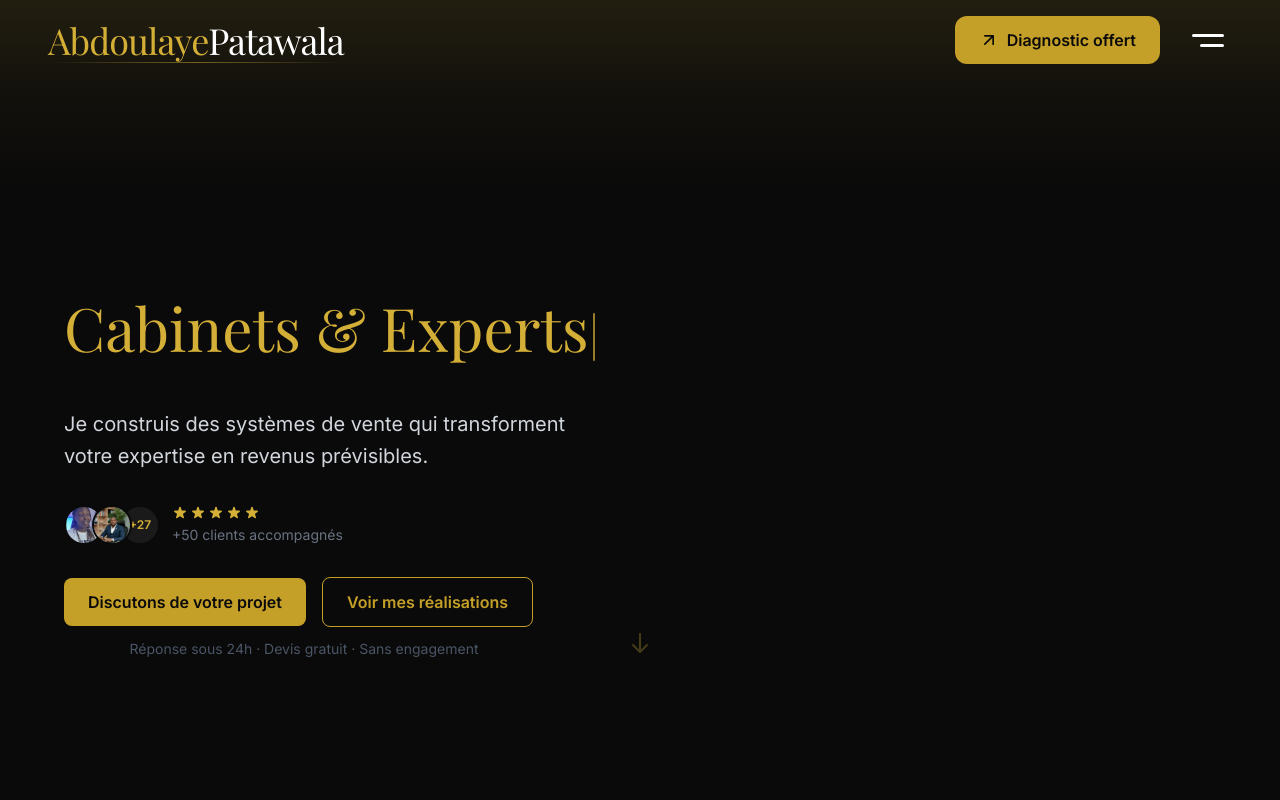
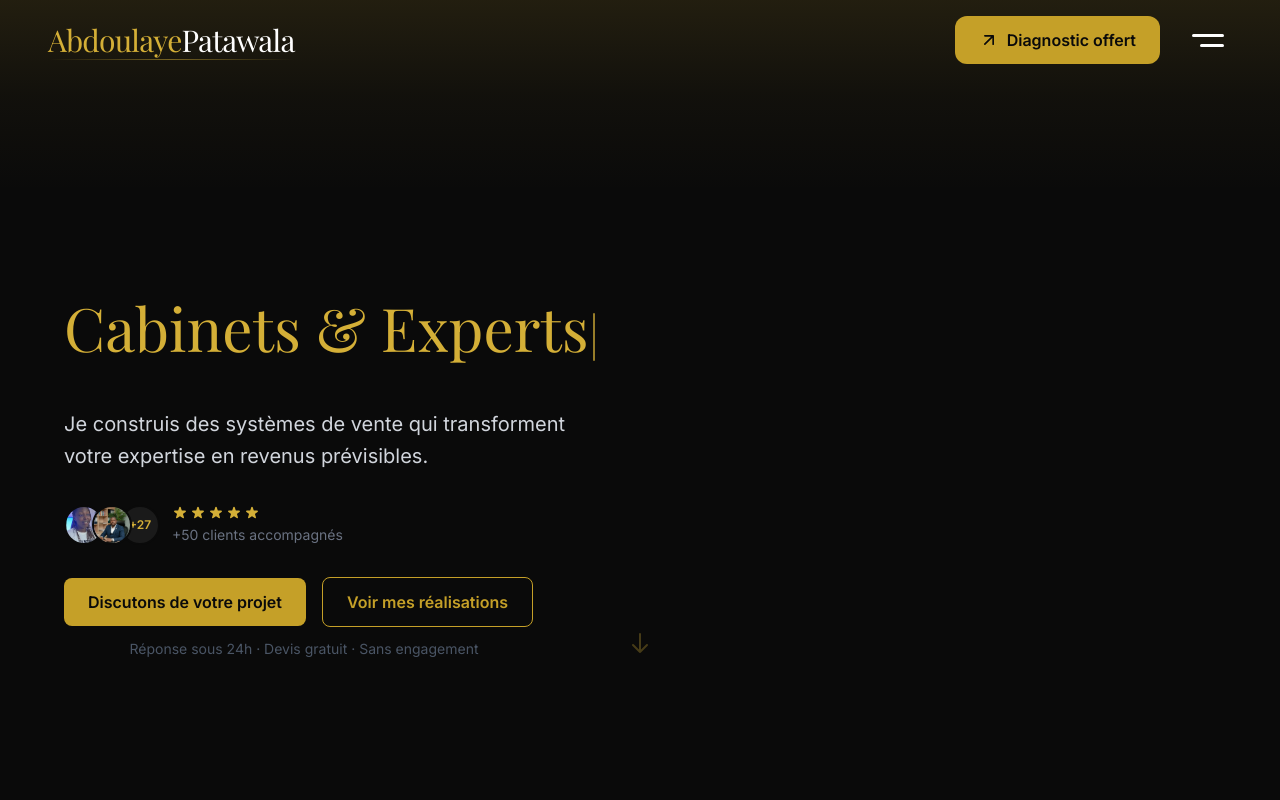
Before and after one commit to PATAWALA/Abdoulaye-Patawala, a Next.js app: page / in a window 1280 px wide. Shown: the top 800 px of the page. Built offline with nearby package versions, Linux system fonts and the light colour scheme; no server answers; the database is empty; a web font is replaced by a local one.

Commit message:
57 Update

```diff
--- a/src/components/molecules/Navbar.tsx
+++ b/src/components/molecules/Navbar.tsx
@@ -43,14 +43,14 @@ const Navbar: React.FC = () => {
         }`}
       >
         <div className="max-w-7xl mx-auto px-8 lg:px-12 flex items-center justify-between h-16 lg:h-20">
-          {/* Logo */}
+          {/* Logo – taille ajustée */}
           <Link href="/" className="relative group flex-shrink-0" onClick={closeMenu}>
-            <span className="text-gold-400 font-display text-3xl lg:text-4xl tracking-tight">Abdoulaye</span>
-            <span className="text-white font-display text-3xl lg:text-4xl tracking-tight">Patawala</span>
+            <span className="text-gold-400 font-display text-2xl lg:text-3xl tracking-tight">Abdoulaye</span>
+            <span className="text-white font-display text-2xl lg:text-3xl tracking-tight">Patawala</span>
             <span className="absolute -bottom-0.5 left-0 w-full h-px bg-gradient-to-r from-transparent via-gold-400/50 to-transparent group-hover:via-gold-400 transition-all duration-500" />
           </Link>
 
-          {/* Actions (bouton contact desktop + hamburger) */}
+          {/* Actions (bouton desktop + hamburger) */}
           <div className="flex items-center gap-4 sm:gap-6">
             {/* Bouton Diagnostic offert – visible uniquement sur desktop (sm et plus) */}
             {!menuOpen && (
@@ -71,7 +71,7 @@ const Navbar: React.FC = () => {
               </button>
             )}
 
-            {/* Hamburger – visible sur tous les écrans, plus gros sur mobile */}
+            {/* Hamburger – visible sur tous les écrans, plus distinct */}
             <button
               onClick={() => setMenuOpen(!menuOpen)}
               className="relative z-50 flex flex-col gap-[7px] items-end group p-2"
```
